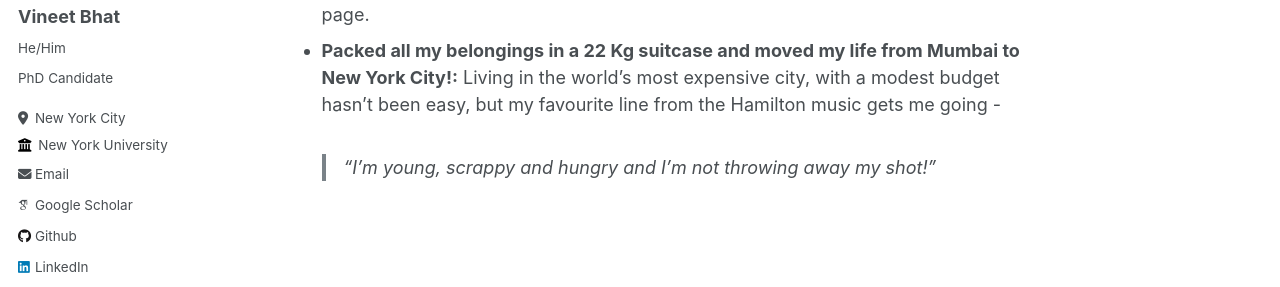
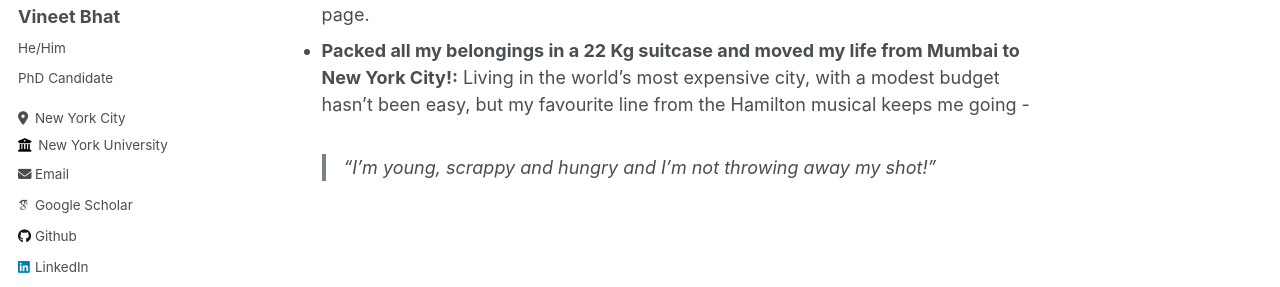
Before and after one commit to vineet2104/vineet2104.github.io, a Jekyll site: the page built from _pages/about.md, in a window 1280 px wide and 900 px high, scrolled down 528 px. Shown: the part 285-572 px from the top of the window. Built offline with Jekyll 4.4.1, drawn with Linux system fonts in a browser that asks for light colours; some web fonts are replaced.

Commit message:
Update about.md

```diff
--- a/_pages/about.md
+++ b/_pages/about.md
@@ -9,7 +9,7 @@ redirect_from:
 
 I am a second year PhD student at NYU working on the application of Vision Language Models in Robotics. I have degrees in Physics and Artificial Intelligence, and I use my background to understand the real physical world, developing AI models that can reason with real world interactions. These AI models are derivatives of powerful foundational models like ChatGPT, and my research is motivated to decipher how much these models understand the real world. In short, yes I'm trying to make robots as smart as humans! But don't worry, we're far from fully autonomous artificial beings (as of 2024!)
 
-At my core, I'm a problem solver who likes to solve the toughest of problems. My interests are quite diverse - data science, mathematics, physics, stock markets and I try my best to stay connected with the latest of updates in these areas. If you're interested in a quick overview of my profile, I'll make my CV available [here](https://vineet2104.github.io/). But if you have some time, feel free to scroll through this website. I promise you'll be entertained :)
+At my core, I'm a problem solver who likes to solve the toughest of problems. My interests are quite diverse - data science, mathematics, physics, stock markets and I try my best to stay connected with the latest of updates in these areas. If you're interested in a quick overview of my profile, I'll make my CV available [here](https://drive.google.com/file/d/14F8eogBJRGKR3EBILaLlklJQnr8qV5MZ/view?usp=sharing). But if you have some time, feel free to scroll through this website. I promise you'll be entertained :)
 
 Key Highlights
 ======
@@ -18,5 +18,5 @@ Key Highlights
 * **Submitted a paper to CORL 2024:** Preprint will be available soon!
 * **My paper on a novel Disfluency Correction NLP Dataset in 4 Indo-European languages got published at EMNLP 2023!:** For more details, refer to the Projects page.
 * **Presented my demo paper showcasing my work in English and Hindi Disfluency Correction at Interspeech 2023 in Dublin:** For more details, refer to the Projects page.
-* **Packed all my belongings in a 22 Kg suitcase and moved my life from Mumbai to New York City!:**  Living in the world's most expensive city, with a modest budget hasn't been easy, but my favourite line from the Hamilton music gets me going -
+* **Packed all my belongings in a 22 Kg suitcase and moved my life from Mumbai to New York City!:**  Living in the world's most expensive city, with a modest budget hasn't been easy, but my favourite line from the Hamilton musical keeps me going -
   > "I'm young, scrappy and hungry and I'm not throwing away my shot!"
```
